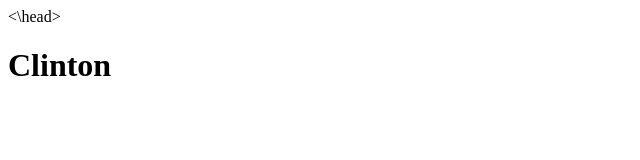
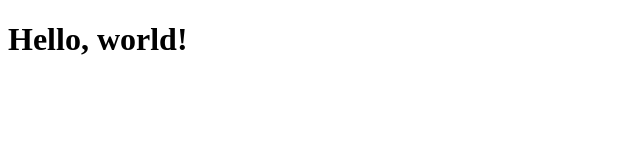
Before and after one commit to cjzeimet/new, a plain HTML site: page index.html in a window 1280 px wide. Shown: the whole page, without its empty margins (0-640 px from the left). Drawn offline with nearby package versions, Linux system fonts and the light colour scheme.

Commit message:
Update index.html

```diff
--- a/index.html
+++ b/index.html
@@ -1,11 +1,36 @@
+<!DOCTYPE html>
+<html>
+  <head>
+    <meta charset="UTF-8" />
+    <title>Hello World</title>
+    <script src="https://unpkg.com/react@16/umd/react.development.js"></script>
+    <script src="https://unpkg.com/react-dom@16/umd/react-dom.development.js"></script>
 
-<!DOCTYPE html>
-<html lang="en_UK">
-  <head>
-    <script src="https://unpkg.com/babel-standalone@6/babel.min.js"></script>
-  <\head>
-<body>
-<h1>Clinton</h1>
+    <!-- Don't use this in production: -->
+    <script src="https://unpkg.com/@babel/standalone/babel.min.js"></script>
+  </head>
+  <body>
+    <div id="root"></div>
+    <script type="text/babel">
 
-</body>
+      ReactDOM.render(
+        <h1>Hello, world!</h1>,
+        document.getElementById('root')
+      );
+
+    </script>
+    <!--
+      Note: this page is a great way to try React but it's not suitable for production.
+      It slowly compiles JSX with Babel in the browser and uses a large development build of React.
+
+      Read this section for a production-ready setup with JSX:
+      https://reactjs.org/docs/add-react-to-a-website.html#add-jsx-to-a-project
+
+      In a larger project, you can use an integrated toolchain that includes JSX instead:
+      https://reactjs.org/docs/create-a-new-react-app.html
+
+      You can also use React without JSX, in which case you can remove Babel:
+      https://reactjs.org/docs/react-without-jsx.html
+    -->
+  </body>
 </html>
```
